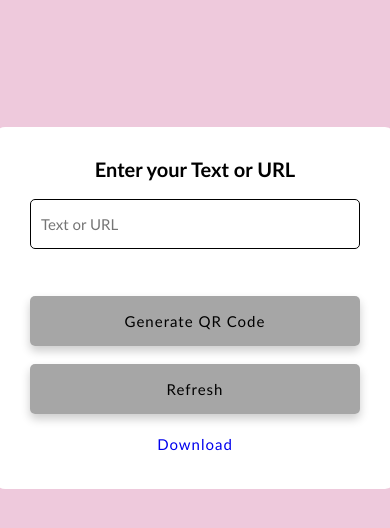
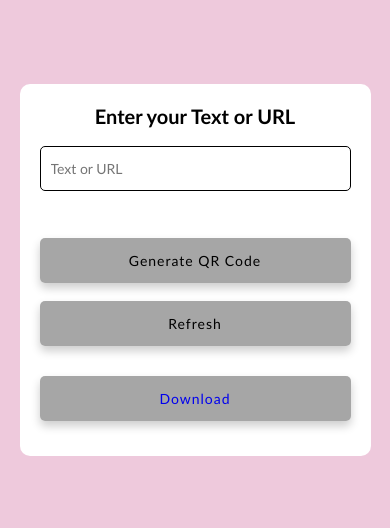
Before and after one commit to grassngrass/QR-code-generator, a plain HTML site: page index.html in a window 390 px wide. Drawn offline with Linux system fonts and the light colour scheme.

Commit message:
C:\qrgenerator

```diff
--- a/index.html
+++ b/index.html
@@ -30,6 +30,7 @@
 
     const generateQR = (qrtext) => {
       qrContainer.innerHTML = "";
+      qrContainer.classList.add('img-show');
       return new QRCode(qrContainer, {
         text: qrtext,
         width: 200,
@@ -67,14 +68,14 @@
     });
 
     downloadBtn.addEventListener('click', downloadQR);
+
     const refreshBtn = document.getElementById('refreshBtn');
     refreshBtn.addEventListener('click', () => {
         qrText.value = "";
         qrContainer.innerHTML = "";
+        qrContainer.classList.remove('img-show');
         downloadBtn.setAttribute('href', '');
-        downloadBtn.classList.remove('download-active');
-});
-
+    });
   </script>
 </body>
 </html>
--- a/style.css
+++ b/style.css
@@ -14,10 +14,11 @@ body{
 }
 .container{
     width: 400px;
+    max-width: 90vw;
     justify-content: center;
     padding: 30px 35px;
     position: absolute;
-    top: 15%;
+    top: 8.5%;
     background: #fff;
     border-radius: 10px;
 }
@@ -45,9 +46,14 @@ input{
     margin: 10px auto;
     display: flex;
     justify-content: center;
+    border: none;
+    box-shadow: none;
+    min-height: 0;
 }
 #qrContainer.img-show{
-    border: 1px solid #d1d1d1 ;
+    border: 1px solid #d1d1d1;
+    box-shadow: 0 0 5px #7e7e7e;
+    min-height: auto;
 }
 #qrContainer img{
     width: 100%;
@@ -82,9 +88,20 @@ a{
     display: flex;
     align-items: center;
     justify-content: center;
-    max-height: 0;
-}
-
-a.download-active{
     max-height: 60px;
 }
+@media (max-width: 480px) {
+    .container {
+        width: 90vw;
+        padding: 20px;
+        top: 10%;
+    }
+    #qrContainer {
+        width: 90vw;
+        margin: 10px auto;
+    }
+    input, .btn {
+        height: 45px;
+        font-size: 14px;
+    }
+}
```
